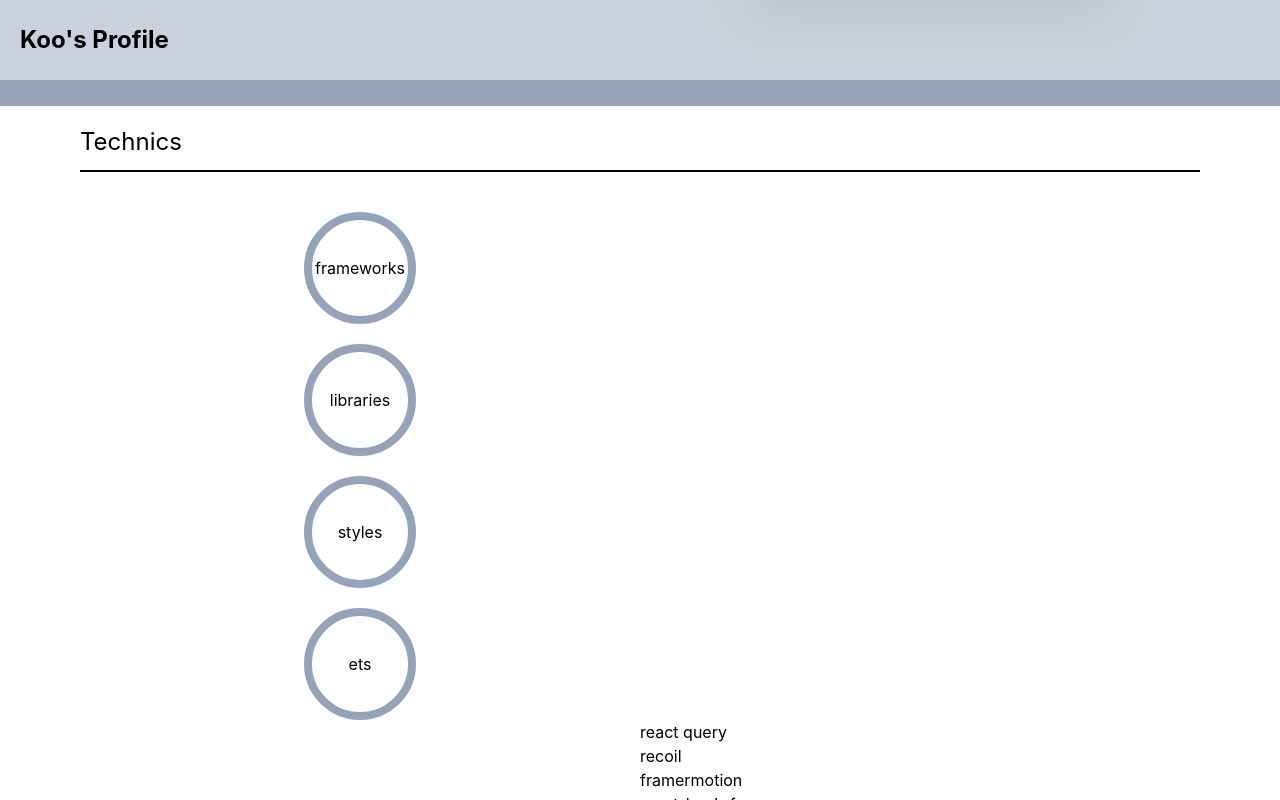
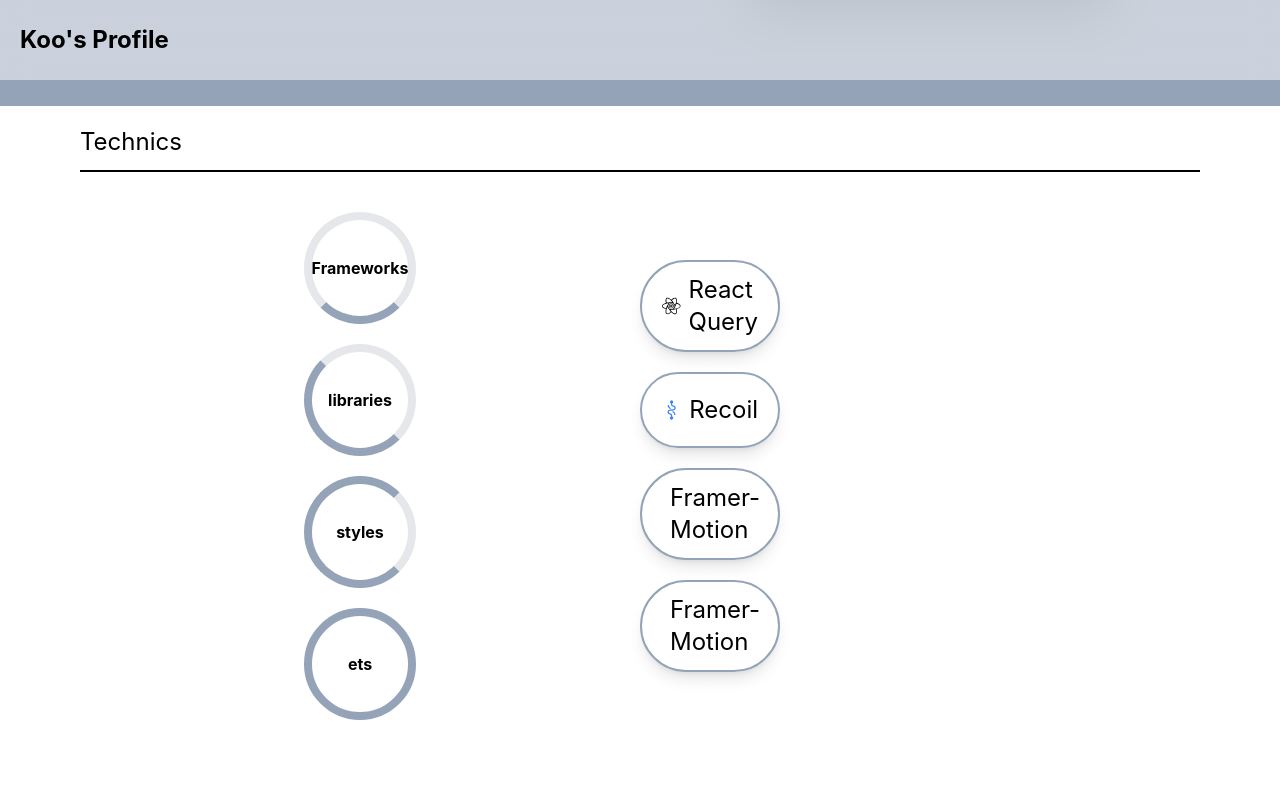
Before and after one commit to yunchan312/profile_renewal, a React (Create React App) app: page / in a window 1280 px wide. Both pictures are taken after a click on the element "libraries". Shown: the part 702-1502 px from the top of the page. Built offline with nearby package versions, Linux system fonts and the light colour scheme.

Commit message:
Technics

```diff
--- a/src/Components/Techs.js
+++ b/src/Components/Techs.js
@@ -11,13 +11,13 @@ import {
   SiStyledcomponents,
   SiTailwindcss,
   SiPostman,
-  FaCloudflare,
+  SiCloudflare,
 } from "react-icons/si";
 
 export default function Techs() {
   const [isClicked, setIsClicked] = useState(0);
   const onClick = (num) => {
-    if (isClicked == 0) {
+    if (isClicked === 0) {
       setIsClicked(num);
     } else {
       setIsClicked(0);
@@ -32,74 +32,105 @@ export default function Techs() {
         <div className="flex flex-col justify-center items-center gap-5 h-full">
           <div
             onClick={() => onClick(1)}
-            className="border-slate-400 border-8 w-28 h-28 text-center rounded-full flex justify-center items-center"
+            className="border-b-slate-400 border-8 w-28 h-28 text-center font-bold rounded-full flex justify-center items-center hover:cursor-pointer hover:shadow-lg"
           >
-            frameworks
+            Frameworks
           </div>
           <div
             onClick={() => onClick(2)}
-            className="border-slate-400 border-8 w-28 h-28 text-center rounded-full flex justify-center items-center"
+            className="border-b-slate-400 border-l-slate-400 border-8 w-28 h-28 text-center font-bold rounded-full flex justify-center items-center hover:cursor-pointer hover:shadow-lg"
           >
             libraries
           </div>
           <div
             onClick={() => onClick(3)}
-            className="border-slate-400 border-8 w-28 h-28 text-center rounded-full flex justify-center items-center"
+            className="border-b-slate-400 border-l-slate-400 border-t-slate-400 border-8 w-28 h-28 text-center font-bold rounded-full flex justify-center items-center hover:cursor-pointer hover:shadow-lg"
           >
             styles
           </div>
           <div
             onClick={() => onClick(4)}
-            className="border-slate-400 border-8 w-28 h-28 text-center rounded-full flex justify-center items-center"
+            className="border-slate-400 border-8 w-28 h-28 text-center font-bold rounded-full flex justify-center items-center hover:cursor-pointer hover:shadow-lg"
           >
             ets
           </div>
         </div>
-        <div className="flex flex-col justify-center items-center">
+
+        <div>
           <div
             className={`${
-              isClicked == 1 ? null : "hidden"
-            } border-2 w-full h-full `}
+              isClicked === 1 ? null : "hidden"
+            } w-full h-full flex flex-col gap-5 justify-center`}
           >
-            <div className="flex items-center gap-2">
-              <SiNextdotjs className="text-5xl" />
+            <div className="flex items-center gap-2 border-slate-400 border-2 w-1/4 px-5 py-3 rounded-full shadow-lg">
+              <SiNextdotjs className="text-4xl" />
               <div className="text-2xl">NEXT</div>
             </div>
-            <div className="flex items-center gap-2">
-              <SiReact className="text-5xl text-blue-400" />
+            <div className="flex items-center gap-2 border-slate-400 border-2 w-1/4 px-5 py-3 rounded-full shadow-lg">
+              <SiReact className="text-4xl text-blue-400" />
               <div className="text-2xl">React</div>
             </div>
-            <div className="flex items-center gap-2">
-              <SiTypescript className="text-5xl text-blue-600 rounded" />
+            <div className="flex items-center gap-2 border-slate-400 border-2 w-1/4 px-5 py-3 rounded-full shadow-lg">
+              <SiTypescript className="text-4xl text-blue-600 rounded" />
               <div className="text-2xl">Typescript</div>
             </div>
-            <div className="flex items-center gap-2">
-              <SiDocusaurus className="text-5xl text-green-600" />
+            <div className="flex items-center gap-2 border-slate-400 border-2 w-1/4 px-5 py-3 rounded-full shadow-lg">
+              <SiDocusaurus className="text-4xl text-green-600" />
               <div className="text-2xl">docusaurus</div>
             </div>
           </div>
-        </div>
-        <br />
-        <div>
-          <div className={`${isClicked == 2 ? null : "hidden"}`}>
-            <div>react query</div>
-            <div>recoil</div>
-            <div>framermotion</div>
-            <div>react-hook-form</div>
+
+          <div
+            className={`${
+              isClicked === 2 ? null : "hidden"
+            } w-full h-full flex flex-col gap-5 justify-center`}
+          >
+            <div className="flex items-center gap-2 border-slate-400 border-2 w-1/4 px-5 py-3 rounded-full shadow-lg">
+              <SiReactquery className="text-5xl" />
+              <div className="text-2xl">React Query</div>
+            </div>
+            <div className="flex items-center gap-2 border-slate-400 border-2 w-1/4 px-5 py-3 rounded-full shadow-lg">
+              <SiRecoil className="text-5xl text-blue-500" />
+              <div className="text-2xl">Recoil</div>
+            </div>
+            <div className="flex items-center gap-2 border-slate-400 border-2 w-1/4 px-5 py-3 rounded-full shadow-lg">
+              <SiFramer className="text-5xl text-black" />
+              <div className="text-2xl">Framer-Motion</div>
+            </div>
+            <div className="flex items-center gap-2 border-slate-400 border-2 w-1/4 px-5 py-3 rounded-full shadow-lg">
+              <SiReacthookform className="text-5xl text-pink-500" />
+              <div className="text-2xl">Framer-Motion</div>
+            </div>
           </div>
-        </div>
-        <br />
-        <div>
-          <div className={`${isClicked == 3 ? null : "hidden"}`}>
-            <div>styled components</div>
-            <div>tailwind</div>
+
+          <div
+            className={`${
+              isClicked === 3 ? null : "hidden"
+            } w-full h-full flex flex-col gap-5 justify-center`}
+          >
+            <div className="flex items-center gap-2 border-slate-400 border-2 w-1/4 px-5 py-3 rounded-full shadow-lg">
+              <SiStyledcomponents className="text-5xl" />
+              <div className="text-2xl">Styled-Components</div>
+            </div>
+            <div className="flex items-center gap-2 border-slate-400 border-2 w-1/4 px-5 py-3 rounded-full shadow-lg">
+              <SiTailwindcss className="text-5xl text-sky-500" />
+              <div className="text-2xl">Tailwind</div>
+            </div>
           </div>
-        </div>
-        <br />
-        <div>
-          <div className={`${isClicked == 4 ? null : "hidden"}`}>
-            <div>postman</div>
-            <div>cloudflare</div>
+
+          <div
+            className={`${
+              isClicked === 4 ? null : "hidden"
+            } w-full h-full flex flex-col gap-5 justify-center`}
+          >
+            <div className="flex items-center gap-2 border-slate-400 border-2 w-1/4 px-5 py-3 rounded-full shadow-lg">
+              <SiPostman className="text-5xl text-orange-500" />
+              <div className="text-2xl">Postman</div>
+            </div>
+            <div className="flex items-center gap-2 border-slate-400 border-2 w-1/4 px-5 py-3 rounded-full shadow-lg">
+              <SiCloudflare className="text-5xl text-orange-500" />
+              <div className="text-2xl">Cloudflare</div>
+            </div>
           </div>
         </div>
       </div>
```
